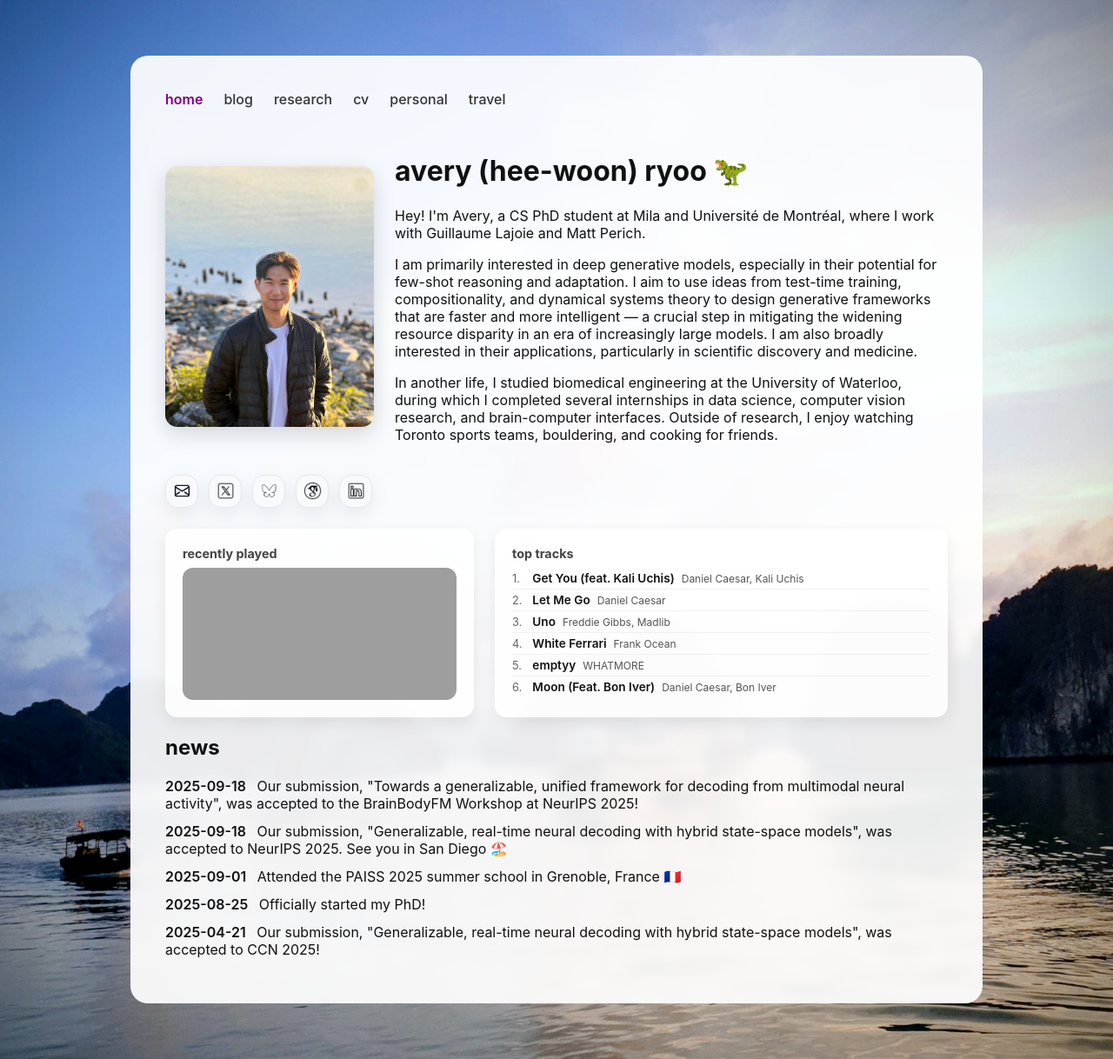
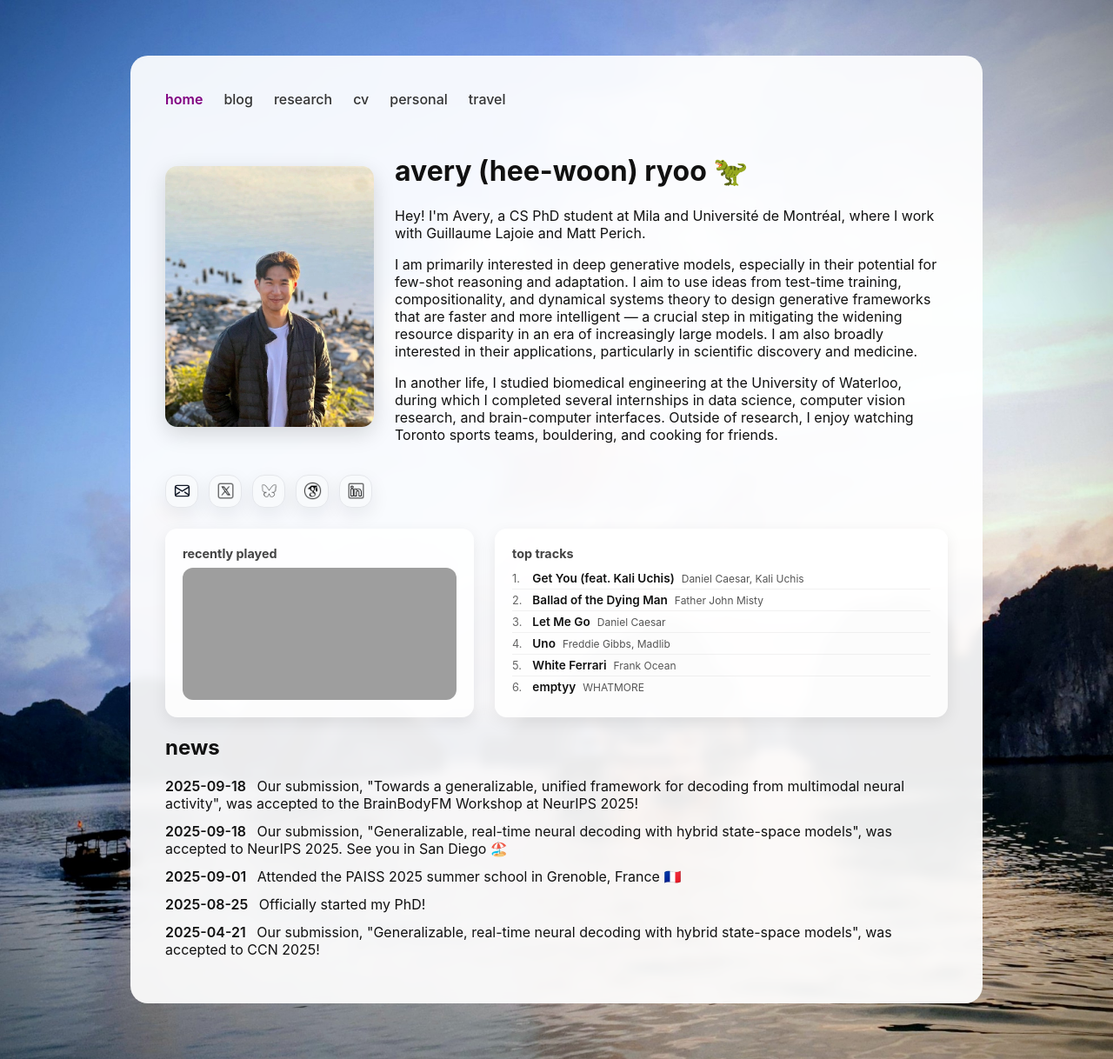
Before and after one commit to averyryoo/averyryoo.github.io, a Jekyll site: the page built from index.md, in a window 1280 px wide. Shown: the whole page at 87% size. Built offline with Jekyll 4.4.1, drawn with Linux system fonts in a browser that asks for light colours; grey boxes are pictures that could not be loaded.

Commit message:
chore: update spotify data

```diff
--- a/_data/spotify.yml
+++ b/_data/spotify.yml
@@ -1,14 +1,17 @@
 now_playing:
-  album: Pure Comedy
-  album_art: https://i.scdn.co/image/ab67616d00001e022e74e5926952e461ea94f0e3
-  artist: Father John Misty
+  album: Live on Red Barn Radio I & II
+  album_art: https://i.scdn.co/image/ab67616d00001e029cbbbdd15ff65aaab9a611b0
+  artist: Tyler Childers
   is_playing: false
-  track: So I'm Growing Old on Magic Mountain
-  url: https://open.spotify.com/track/6ZVUeBk7Y9EGG1l6OBplU1
+  track: Shake the Frost (Live)
+  url: https://open.spotify.com/track/19MkwMrRjO7773zpuGss1o
 top_tracks:
 - artist: Daniel Caesar, Kali Uchis
   track: Get You (feat. Kali Uchis)
   url: https://open.spotify.com/track/2uP6t2J5MEwhr9rDkAAzwh
+- artist: Father John Misty
+  track: Ballad of the Dying Man
+  url: https://open.spotify.com/track/0IFIJrJhp4UlMde4OYCPxb
 - artist: Daniel Caesar
   track: Let Me Go
   url: https://open.spotify.com/track/3ym8ajVmKm6Fybgov3WBI5
@@ -21,7 +24,4 @@ top_tracks:
 - artist: WHATMORE
   track: emptyy
   url: https://open.spotify.com/track/4L9CEZqT2AbzZqaxSK5mIW
-- artist: Daniel Caesar, Bon Iver
-  track: Moon (Feat. Bon Iver)
-  url: https://open.spotify.com/track/1lh5stJGmaVucEdExCqEVm
-updated_at: 2026-08-30 13:06 UTC
+updated_at: 2026-08-30 17:40 UTC
```
